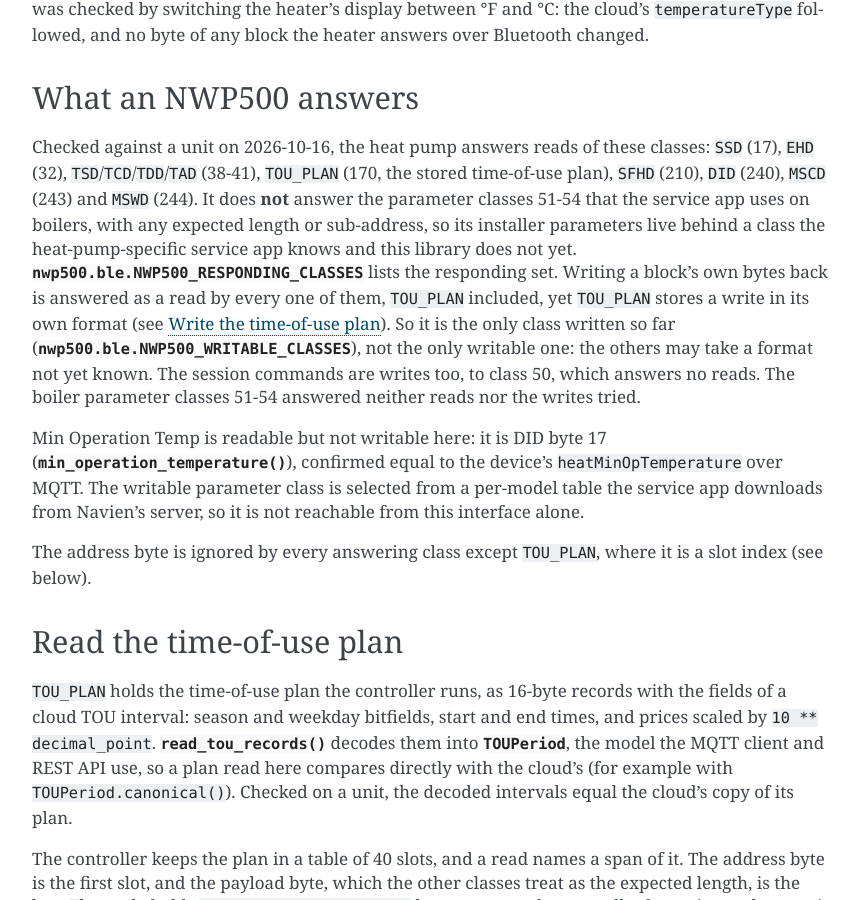
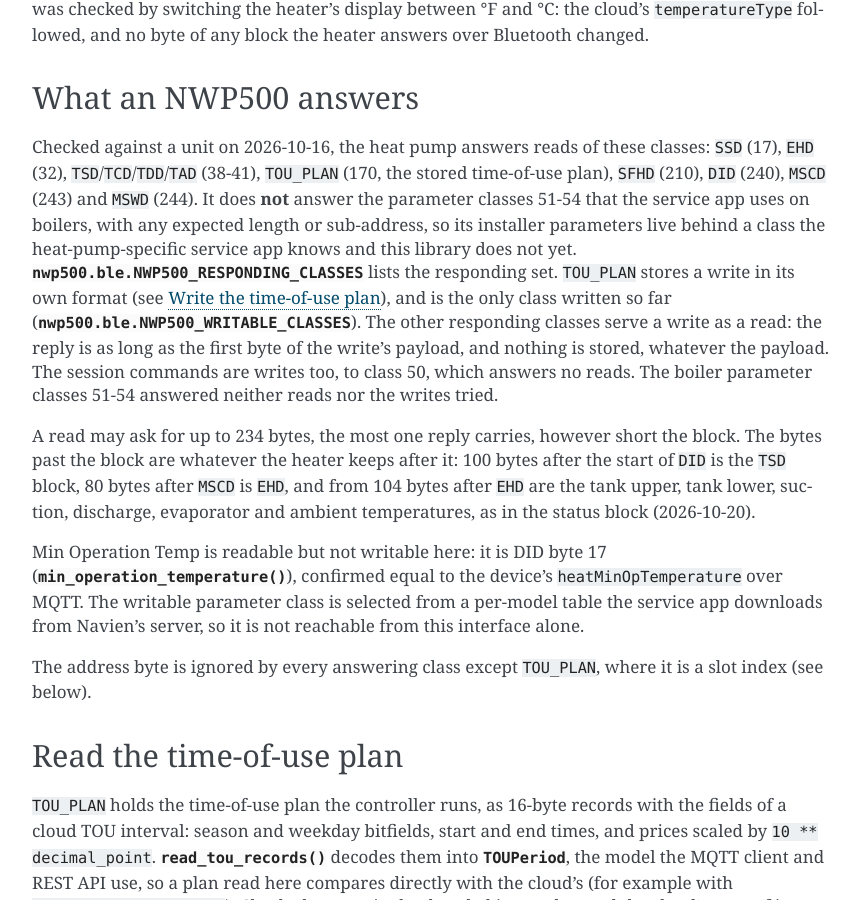
Before and after one commit to eman/nwp500-python, a Sphinx documentation site: the page built from docs/how-to/bluetooth.rst, in a window 1280 px wide and 900 px high, scrolled down 2004 px. Shown: the whole window, without its empty margins (338-1196 px from the left). Built offline with Sphinx 7.4.7, drawn with Linux system fonts in a browser that asks for light colours.

Commit message:
docs(ble): the read classes serve a write as a read; reads run past the block
A write (command 16) to any class that answers reads, other than
TOU_PLAN, is answered by a read response as long as the payload's first
byte and stores nothing, with or without the TOU clock header. A read may
ask for up to 234 bytes, and the bytes past a block are what the heater
keeps after it.

```diff
--- a/docs/how-to/bluetooth.rst
+++ b/docs/how-to/bluetooth.rst
@@ -121,13 +121,20 @@
 expected length or sub-address, so its installer parameters live behind
 a class the heat-pump-specific service app knows and this library does
 not yet. :data:`nwp500.ble.NWP500_RESPONDING_CLASSES` lists the
-responding set. Writing a block's own bytes back is answered as a read by
-every one of them, ``TOU_PLAN`` included, yet ``TOU_PLAN`` stores a write in
-its own format (see `Write the time-of-use plan`_). So it is the only class
-written so far (:data:`nwp500.ble.NWP500_WRITABLE_CLASSES`), not the only
-writable one: the others may take a format not yet known. The session
+responding set. ``TOU_PLAN`` stores a write in its own format (see
+`Write the time-of-use plan`_), and is the only class written so far
+(:data:`nwp500.ble.NWP500_WRITABLE_CLASSES`). The other responding classes
+serve a write as a read: the reply is as long as the first byte of the
+write's payload, and nothing is stored, whatever the payload. The session
 commands are writes too, to class 50, which answers no reads. The boiler
 parameter classes 51-54 answered neither reads nor the writes tried.
+
+A read may ask for up to 234 bytes, the most one reply carries, however
+short the block. The bytes past the block are whatever the heater keeps
+after it: 100 bytes after the start of ``DID`` is the ``TSD`` block, 80
+bytes after ``MSCD`` is ``EHD``, and from 104 bytes after ``EHD`` are the
+tank upper, tank lower, suction, discharge, evaporator and ambient
+temperatures, as in the status block (2026-10-20).
 
 Min Operation Temp is readable but not writable here: it is DID byte 17
 (:meth:`~nwp500.ble.DeviceInfoBlock.min_operation_temperature`), confirmed equal
```
Also changed, not shown: 1 other file.
